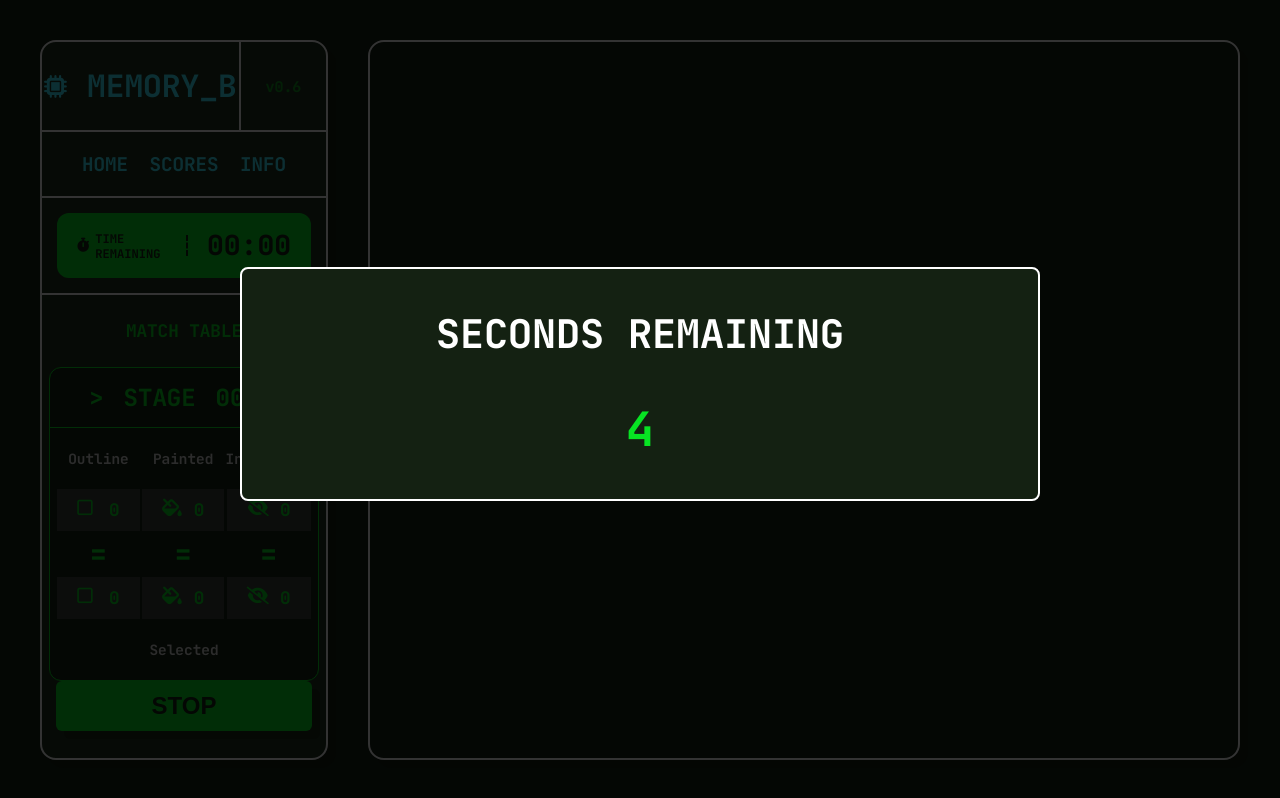
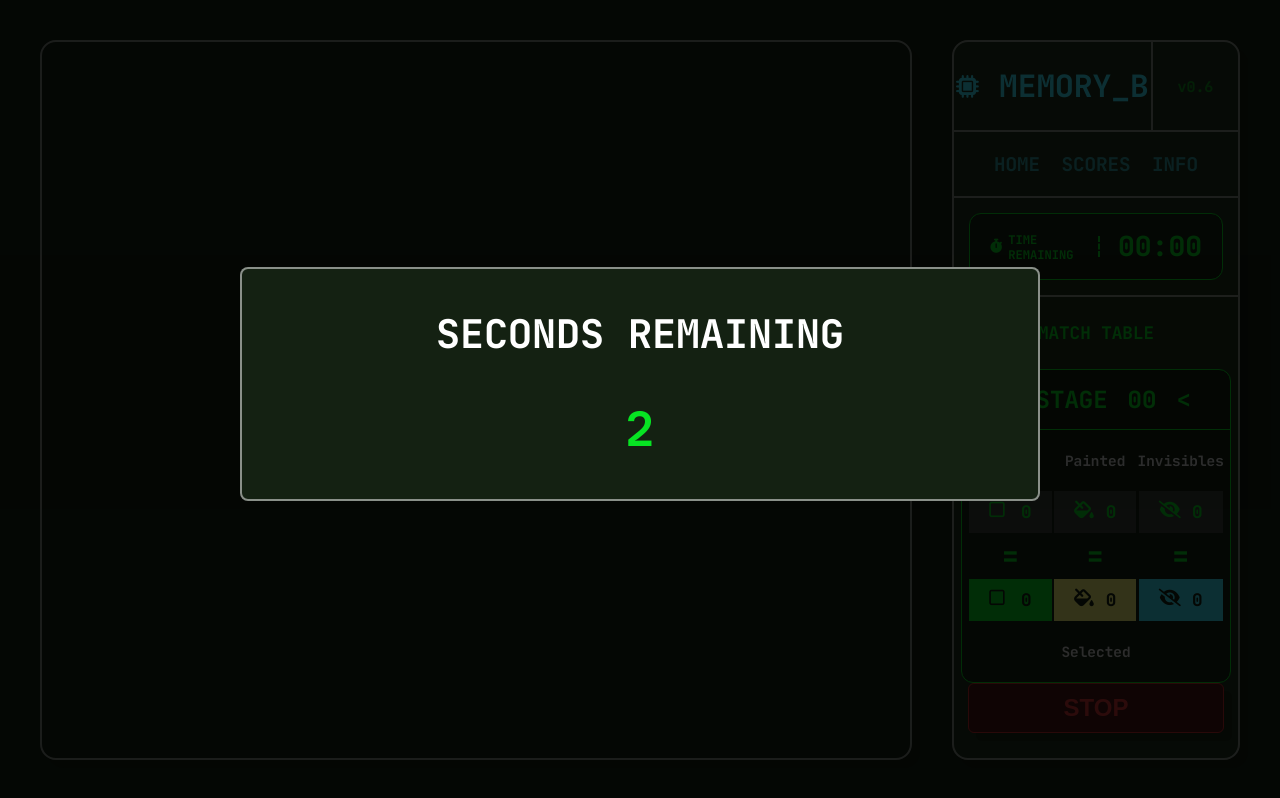
Before and after one commit to willibido/Memory_B, a plain HTML site: page index.html in a window 1280 px wide. Both pictures are taken after a click on the button "START". Drawn offline with Linux system fonts and the light colour scheme.

Commit message:
Corrigiendo y agregando estilos generales

```diff
--- a/index.html
+++ b/index.html
@@ -63,7 +63,7 @@
                                 <span id="outline-count-stage">0</span>
                             </div>
                             <span class="equal-sing">=</span>
-                            <div class="outline">
+                            <div class="outline stage-mark">
                                 <i class="far fa-square"></i>
                                 <span id="outline-count-selected">0</span>
                             </div>
@@ -76,7 +76,7 @@
                                 <span id="painted-count-stage">0</span>
                             </div>
                             <span class="equal-sing">=</span>
-                            <div class="painted">
+                            <div class="painted stage-mark">
                                 <i class="fas fa-fill-drip"></i>
                                 <span id="painted-count-selected">0</span>
                             </div>
@@ -89,7 +89,7 @@
                                 <span id="invisibles-count-stage">0</span>
                             </div>
                             <span class="equal-sing">=</span>
-                            <div class="invisibles">
+                            <div class="invisibles stage-mark">
                                 <i class="fas fa-eye-slash"></i>
                                 <span id="invisibles-count-selected">0</span>
                             </div>
@@ -101,13 +101,13 @@
             </div>
 
             <div class="btn-wrapper">
-                <button class="btn start" id="btn-principal">START</button>
+                <button class="btn" id="btn-principal">START</button>
             </div>
         </aside>
 
         <div class="box-container" id="box-container">
             <div class="box-wrapper" id="box-wrapper">
-                <p class="start-sing">PRESS START BUTTON</p>
+                <p class="start-sing">PRESS (START) BUTTON</p>
             </div>
         </div>
     </div>
--- a/src/JS/App.js
+++ b/src/JS/App.js
@@ -24,22 +24,28 @@ const modalContainer = document.getElementById('modalContainer');
 // WORKING WITH THE CHALLENGE PROPIETIES
 stage = [
     {
-        "outline": 6,
-        "painted": 6,
-        "ghost": 0,
+        "outline": 0,
+        "painted": 11,
+        "ghost": 1,
         "time": 59
+    },
+    {
+        "outline": 8,
+        "painted": 4,
+        "ghost": 4,
+        "time": 30
+    },
+    {
+        "outline": 10,
+        "painted": 2,
+        "ghost": 2,
+        "time": 20
     },
     {
         "outline": 11,
         "painted": 1,
-        "ghost": 0,
-        "time": 59
-    },
-    {
-        "outline": 5,
-        "painted": 5,
-        "ghost": 2,
-        "time": 59
+        "ghost": 1,
+        "time": 10
     }
 ];
 
@@ -53,28 +59,10 @@ class UI {
     //FUNCTION FOR COUNT THE NUMBER OF BOXES DEPENDING HIS CLASS
     stats(){
         paintedCountSelected.textContent = boxWrapper.querySelectorAll('.painted').length;
-        let paintedCount = paintedCountSelected.textContent = boxWrapper.querySelectorAll('.painted').length;
 
         invisibleCountSelected.textContent = boxWrapper.querySelectorAll('.ghost').length;
-        let invisiblesCount = boxWrapper.querySelectorAll('.ghost').length;
 
         outlineCountSelected.textContent = boxWrapper.querySelectorAll('.outline').length;
-
-        // if (boxWrapper.querySelectorAll(".ghost" + ".painted").length > 2) {
-        //     console.log("PRIMERO");
-        //     outlineCountSelected.textContent = boxWrapper.querySelectorAll('.box').length - (paintedCount + invisiblesCount);
-        // } else {
-        //     console.log("SEGUNDO");
-        //     outlineCountSelected.textContent = (boxWrapper.querySelectorAll('.box').length - paintedCount) - invisiblesCount;
-        // }
-
-        // if (boxWrapper.querySelectorAll(".ghost-painted").length > 0) {
-        //     console.log("PRIMERO");
-        //     outlineCountSelected.textContent = (boxWrapper.querySelectorAll('.box').length - paintedCount);
-        // } else {
-        //     console.log("SEGUNDO");
-        //     outlineCountSelected.textContent = (boxWrapper.querySelectorAll('.box').length - paintedCount) - invisiblesCount;
-        // }
     }
 
     statsStage(outline, painted, invisibles, stage) {
@@ -96,10 +84,15 @@ class UI {
 
         secondsIndicator.textContent = "00";
 
+        document.querySelector(".painted").classList.remove("stage-mark");
+        document.querySelector(".outline").classList.remove("stage-mark");
+        document.querySelector(".invisibles").classList.remove("stage-mark");
+
         document.querySelector('.start-sing').style.display = "block";
-        document.querySelector('.start-sing').textContent = "PRESS START BUTTON";
+        document.querySelector('.start-sing').textContent = "PRESS (START) BUTTON";
 
         document.getElementById('btn-principal').textContent = "START";
+        document.getElementById('btn-principal').classList = "btn";
 
         const clearBoxes = () => {
             let element = boxWrapper.querySelectorAll(".box");
@@ -131,7 +124,7 @@ class UI {
 
     */
 
-    // Ventana modal que aparece con un contador de 5 segundos antes de iniciar un nuevo partido
+    // Ventana modal que aparece con un contador de 3 segundos antes de iniciar un nuevo partido
     modalInitialTime() {
         const initialTimeModalStructure = `
             <div class="modal" id="modalContainer">
@@ -152,7 +145,7 @@ class UI {
 
         setTimeout(() => {
             initialTimeModal.classList.add('fadeout');
-        }, 5500);
+        }, 3500);
     }
 
     // Ventana modal que aparece cuando has ganado el juego
@@ -162,7 +155,7 @@ class UI {
                 <div class="modal-component hide" id="winChallengeModal">
                     <h3>YOU WIN THE CHALLENGE!!</h3>
                     <button class="btn" id="try-again-btn-win">NEXT STAGE</button>
-                    <button class="btn" id="finish-game-btn-win">FINISH GAME</button>
+                    <button class="btn btn-warning" id="finish-game-btn-win">FINISH GAME</button>
                 </div>
             </div>
         `;
@@ -207,7 +200,7 @@ class UI {
                 <div class="modal-component hide" id="looseChallengeModal">
                     <h3>YOU LOOSE THE CHALLENGE</h3>
                     <button class="btn" id="try-again-btn">TRY AGAIN</button>
-                    <button class="btn" id="finish-game-btn">FINISH GAME</button>
+                    <button class="btn btn-warning" id="finish-game-btn">FINISH GAME</button>
                 </div>
             </div>
         `;
@@ -249,7 +242,7 @@ class UI {
 // ---- WORKING WITH THE TIME ----//
 // F1- START TIME COUNTER
 const timeCounter = (elementInterval) => {
-    let startTime = 5;
+    let startTime = 3;
     let initialCounterIndicator = document.querySelector('.initial-time-indicador');
     InitialCounterIsRuning = true; // Esta variable conprueba si el tiempo ya ha iniciado y la funcion se ha ejecutado
 
@@ -401,28 +394,37 @@ class Box extends UI {
     }
 }
 
-// FUNCTION FOR CHECK A MATCH
+// FUNCTION FOR CHECK A MATCH =================================================================
 const matchChecker = () => {
     let outlineMatch, paintedMatch, invisiblesMatch;
     // Comprueba si la cantidad de cajas con el estilo de linea (outline) es igual a la cantidad del reto
     if (outlineCountSelected.textContent === outlineCountStage.textContent) {
         outlineMatch = true;
+        document.querySelector(".outline").classList.add("stage-mark");
+    } else {
+        document.querySelector(".outline").classList.remove("stage-mark");
     }
 
     // Comprueba si la cantidad de cajas con el estilo pintadas (painted) es igual a la cantidad del reto
     if (paintedCountSelected.textContent === paintedCountStage.textContent) {
         paintedMatch = true;
+        document.querySelector(".painted").classList.add("stage-mark");
+    } else {
+        document.querySelector(".painted").classList.remove("stage-mark");
     }
 
     // Comprueba si la cantidad de cajas con el estilo invisible es igual a la cantidad del reto
     if (invisibleCountSelected.textContent === invisibleCountStage.textContent) {
         invisiblesMatch = true;
+        document.querySelector(".invisibles").classList.add("stage-mark");
+    } else {
+        document.querySelector(".invisibles").classList.remove("stage-mark");
     }
 
     // Si las cantidades de las cajas son iguales (la condicion es verdadera)
     if (outlineMatch && paintedMatch && invisiblesMatch) {
         const ui = new UI; // Se llama la clase UI para mostrar el puntaje y el mensaje de reto completado
-        console.table("MATCH! YOU WIN BITCH", `STAGE: ${challengeIndex + 1}`, Math.abs(Number(secondsIndicator.innerText) - stage[challengeIndex].time), "SECONDS");
+        console.log("MATCH! YOU WIN BITCH", `STAGE: ${challengeIndex + 1}` + " - TIME: " + Math.abs(Number(secondsIndicator.innerText) - stage[challengeIndex].time), "SECONDS");
         stopChallengeTime();
         ui.modalWinChallenge();
     }
@@ -443,9 +445,10 @@ const principalBtnAction = () => {
         ui.modalInitialTime();
         timeCounter();
         console.log(InitialCounterIsRuning);
+
         document.getElementById('btn-principal').textContent = "STOP";
+        document.getElementById('btn-principal').classList = "btn btn-warning";
     }
-
 }
 
 // PRINCIPAL BUTTOM
--- a/src/Styles/SCSS/abstract/_animations.scss
+++ b/src/Styles/SCSS/abstract/_animations.scss
@@ -29,3 +29,17 @@
         transform: translateY(-200px);
     }
 }
+
+@keyframes blink {
+    0% {
+        opacity: 0.1;
+    }
+
+    50% {
+        opacity: 1;
+    }
+
+    100% {
+        opacity: 0.1;
+    }
+}
--- a/src/Styles/SCSS/abstract/_variables.scss
+++ b/src/Styles/SCSS/abstract/_variables.scss
@@ -9,7 +9,10 @@ $dark-yellow: #383816;
 $grey:#3A413A;
 $text-color: #DCDCDC;
 
-$border: 2px solid #fff;
+$dark-red: #4e1515;
+$dark-red-border: 1px solid #ce2b2b;
+
+$border: 2px solid rgba(255, 255, 255, .5);
 $border-green: 1px solid $acid-green;
 
 $shadow: 8px 8px 0px rgba(16, 26, 16, .50);
--- a/src/Styles/SCSS/components/_buttons.scss
+++ b/src/Styles/SCSS/components/_buttons.scss
@@ -2,7 +2,7 @@
     width: 90%;
     height: 50px;
     padding: 10px 0;
-    border: none;
+    border: 2px solid #4aff62;
     border-radius: 6px;
     font-size: 1.5em;
     color: $dark-green;
@@ -20,14 +20,35 @@
         left: 0%;
         top: 0%;
         right: 0%;
-        border-radius: 8px;
+        border-radius: 6px;
         width: 100%;
         height: 100%;
         background-color: white;
         opacity: 0;
-        animation:btnshow 0.8s ease infinite;
-        animation-delay: 0.3s;
+        animation:btnshow 1.5s ease infinite;
+        filter: invert(100%);
     }
+
+    &:focus::before {
+        content: '';
+        position: absolute;
+        left: 0%;
+        top: 0%;
+        right: 0%;
+        border-radius: 6px;
+        width: 100%;
+        height: 100%;
+        background-color: white;
+        opacity: 0;
+        animation:btnshow 1.5s ease infinite;
+        filter: invert(100%);
+    }
+}
+
+.btn-warning {
+    background-color: $dark-red;
+    border: $dark-red-border;
+    color: #e73c3c;
 }
 
 @keyframes btnshow {
@@ -35,23 +56,12 @@
         opacity: 0;
     }
 
-    20% {
-        transform:
-            scaleX(0);
-    }
-
     60% {
-        opacity: 0.3;
-    }
-
-    80% {
-        opacity: 0;
+        opacity: 0.6;
     }
 
     100% {
         opacity: 0;
-        transform:
-            scaleX(1);
     }
 
 }
--- a/src/Styles/SCSS/layout/_box-container.scss
+++ b/src/Styles/SCSS/layout/_box-container.scss
@@ -11,5 +11,10 @@
         flex-wrap: wrap;
         justify-content: center;
         align-items: center;
+
+        .start-sing {
+            animation: blink 1.5s  infinite;
+            font-size: 1.5em;
+        }
     }
 }
--- a/src/Styles/SCSS/layout/_main-container.scss
+++ b/src/Styles/SCSS/layout/_main-container.scss
@@ -4,7 +4,7 @@
     max-width: 1920px;
     padding: 40px;
     display: flex;
-    flex-direction: row;
+    flex-direction: row-reverse;
     align-items: center;
 
     .main-container,
--- a/src/Styles/SCSS/layout/_navegation.scss
+++ b/src/Styles/SCSS/layout/_navegation.scss
@@ -17,20 +17,22 @@
         display: flex;
         align-items: center;
         transition: color 0.2s  ease-in-out;
+        opacity: 0.6;
 
         &:hover {
             color: $acid-green;
+            opacity: 1;
         }
 
         &:hover::before {
-            content: '';
+            content: url(../ASSETS/icons/Polygon.svg);
             position: absolute;
             left: -20px;
             z-index: 10;
-            width: 10px;
-            height: 10px;
-            background-color:$acid-green;
-            border-radius: 0px 100% 100% 0px;
+            // width: 10px;
+            // height: 10px;
+            // background-color:$acid-green;
+            // border-radius: 0px 100% 100% 0px;
             animation:
                 show 0.3s ease-in-out,
                 move 0.8s ease-in-out infinite;
@@ -42,9 +44,6 @@
     0% {
         transform: translateX( -5px);
         opacity: 0;
-    }
-    50% {
-        background-color: white;
     }
     100% {
         opacity: 1;
--- a/src/Styles/SCSS/layout/_sidebar.scss
+++ b/src/Styles/SCSS/layout/_sidebar.scss
@@ -3,7 +3,7 @@ aside.main-container {
     width: 24%;
     height: 100%;
     background-color: $light-green;
-    margin-right: 40px;
+    margin-left: 40px;
     display: flex;
     flex-direction: column;
     align-items: center;
@@ -54,8 +54,9 @@ aside.main-container {
             display: flex;
             justify-content: space-between;
             align-items: center;
-            background-color: $acid-green;
-            color: $dark-green;
+            background-color: $dark-green;
+            color: $acid-green;
+            border: $border-green;
             border-radius: 12px;
             padding: 15px 30px;
             height: 100%;
@@ -79,7 +80,7 @@ aside.main-container {
 
             .divider {
                 height: 60%;
-                border-left: 2px dashed $dark-green;
+                border-left: 2px dashed $acid-green;
             }
 
             .time-wrapp {
@@ -129,7 +130,6 @@ aside.main-container {
                 display: flex;
                 padding: 0px 6px;
 
-
                 .stat {
                     width: 100%;
                     display: flex;
@@ -159,6 +159,27 @@ aside.main-container {
                         margin: 5px 0px;
                         font-size: 1.8em;
                     }
+
+                    .outline {
+                        &.stage-mark {
+                            background-color: $acid-green;
+                            color: $dark-green;
+                        }
+                    }
+
+                    .painted {
+                        &.stage-mark {
+                            background-color: $yellow;
+                            color: $dark-green;
+                        }
+                    }
+
+                    .invisibles {
+                        &.stage-mark {
+                            background-color: $acid-blue;
+                            color: $dark-green;
+                        }
+                    }
                 }
             }
 
```
Also changed, not shown: src/Styles/OUTPUT/styles.css, 1 other file.
